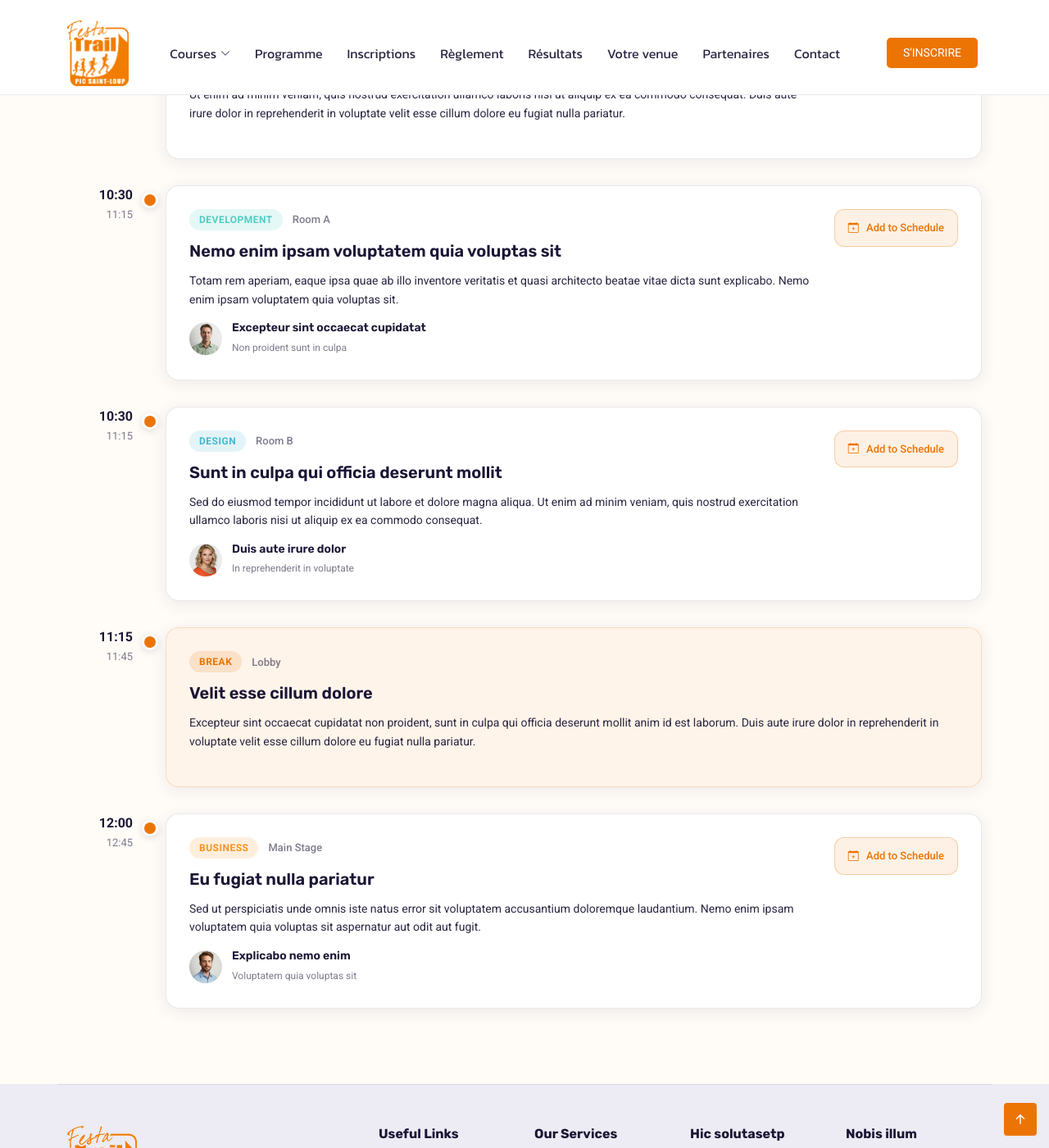
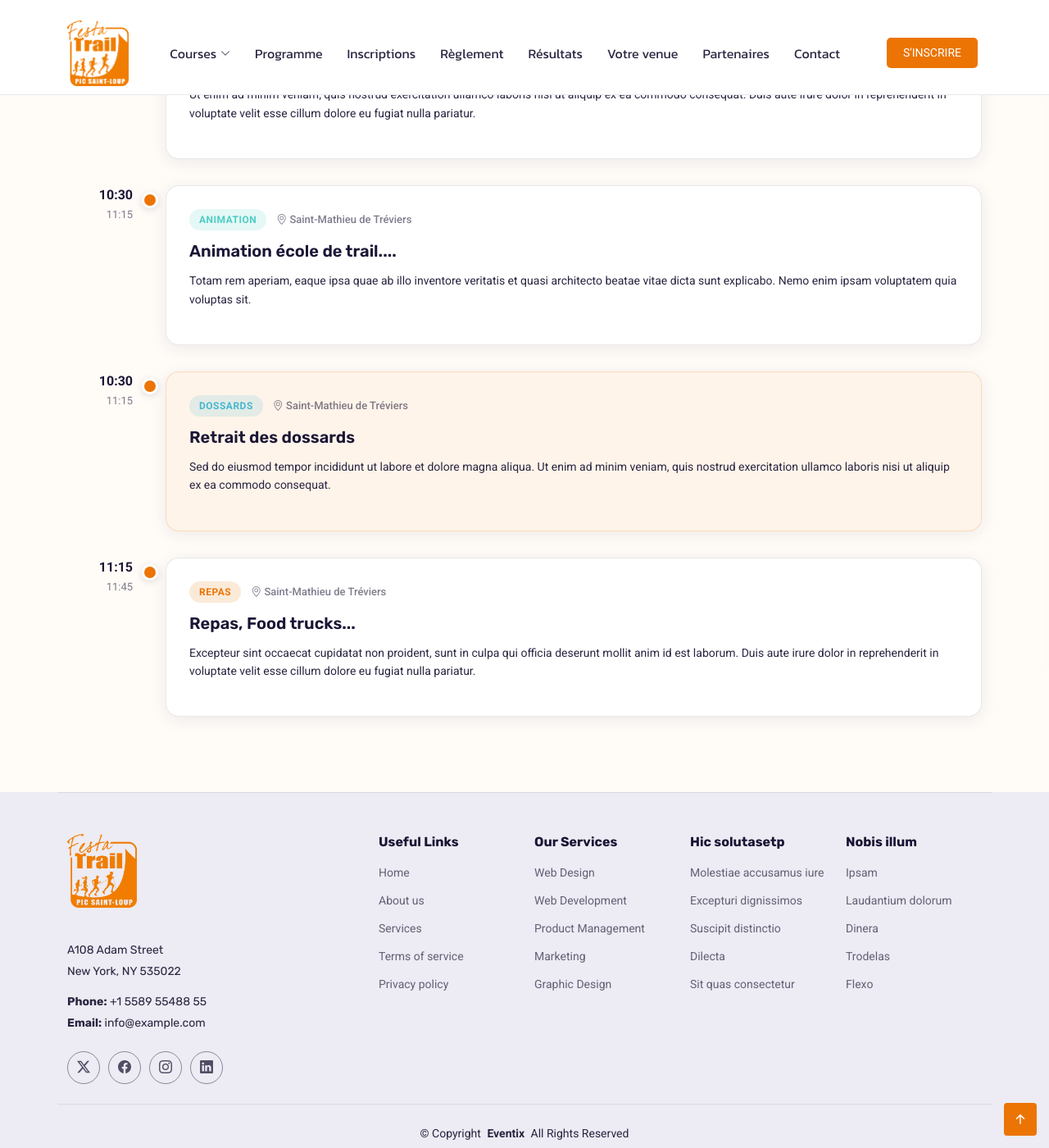
Before and after one commit to festatrail/festatrail.github.io, a Jekyll site: the page built from pages/programme.html, in a window 1280 px wide and 1400 px high, scrolled down 458 px. Shown: the whole window at 82% size. Built offline with Jekyll 4.4.1, drawn with Linux system fonts in a browser that asks for light colours; some of the changed text lies outside the part shown.

Commit message:
poc - programme

```diff
--- a/pages/programme.html
+++ b/pages/programme.html
@@ -23,13 +23,13 @@ permalink: /programme
         <div class="schedule-header">
           <ul class="nav nav-tabs" id="schedule-tabs" role="tablist">
             <li class="nav-item" role="presentation">
-              <button class="nav-link active" id="schedule-tab-1" data-bs-toggle="tab" data-bs-target="#schedule-tab-pane-1" type="button" role="tab" aria-controls="schedule-tab-pane-1" aria-selected="true">Oct 15<br>Monday</button>
+              <button class="nav-link active" id="schedule-tab-1" data-bs-toggle="tab" data-bs-target="#schedule-tab-pane-1" type="button" role="tab" aria-controls="schedule-tab-pane-1" aria-selected="true">Vendredi<br>15/05/2026</button>
             </li>
             <li class="nav-item" role="presentation">
-              <button class="nav-link" id="schedule-tab-2" data-bs-toggle="tab" data-bs-target="#schedule-tab-pane-2" type="button" role="tab" aria-controls="schedule-tab-pane-2" aria-selected="false">Oct 16<br>Tuesday</button>
+              <button class="nav-link" id="schedule-tab-2" data-bs-toggle="tab" data-bs-target="#schedule-tab-pane-2" type="button" role="tab" aria-controls="schedule-tab-pane-2" aria-selected="false">Samedi<br>16/05/2026</button>
             </li>
             <li class="nav-item" role="presentation">
-              <button class="nav-link" id="schedule-tab-3" data-bs-toggle="tab" data-bs-target="#schedule-tab-pane-3" type="button" role="tab" aria-controls="schedule-tab-pane-3" aria-selected="false">Oct 17<br>Wednesday</button>
+              <button class="nav-link" id="schedule-tab-3" data-bs-toggle="tab" data-bs-target="#schedule-tab-pane-3" type="button" role="tab" aria-controls="schedule-tab-pane-3" aria-selected="false">Dimanche<br>17/05/2026</button>
             </li>
           </ul>
         </div>
@@ -43,22 +43,16 @@ permalink: /programme
                 <div class="session-block">
                   <div class="session-time">
                     <span class="start">9:00</span>
-                    <span class="end">10:00</span>
                   </div>
                   <div class="session-card">
                     <div class="session-info">
                       <div class="session-meta">
-                        <span class="track keynote">Keynote</span>
-                        <span class="room">Main Stage</span>
+                        <span class="track business">Course</span>
+                        <span class="room"><i class="bi bi-geo-alt"></i> Brissac</span>
                       </div>
-                      <h3 class="session-title">Sed ut perspiciatis unde omnis iste natus error</h3>
+                      <h3 class="session-title">Départ de la course .....</h3>
                       <p class="session-description">Ut enim ad minim veniam, quis nostrud exercitation ullamco laboris nisi ut aliquip ex ea commodo consequat. Duis aute irure dolor in reprehenderit in voluptate velit esse cillum dolore eu fugiat nulla pariatur.</p>
-
                     </div>
-                    <button class="add-to-schedule">
-                      <i class="bi bi-calendar-plus"></i>
-                      Add to Schedule
-                    </button>
                   </div>
                 </div><!-- End Session Block -->
 
@@ -70,25 +64,14 @@ permalink: /programme
                   <div class="session-card">
                     <div class="session-info">
                       <div class="session-meta">
-                        <span class="track development">Development</span>
-                        <span class="room">Room A</span>
+                        <span class="track development">Animation</span>
+                        <span class="room"><i class="bi bi-geo-alt"></i> Saint-Mathieu de Tréviers</span>
                       </div>
-                      <h3 class="session-title">Nemo enim ipsam voluptatem quia voluptas sit</h3>
+                      <h3 class="session-title">Animation école de trail....</h3>
                       <p class="session-description">Totam rem aperiam, eaque ipsa quae ab illo inventore veritatis et quasi architecto beatae vitae dicta sunt explicabo. Nemo enim ipsam voluptatem quia voluptas sit.</p>
-                      <p>
-                      </p>
-                      <div class="race-info">
-                        <img src="assets/img/person/person-m-6.webp" alt="Speaker" class="race-avatar img-fluid">
-                        <div class="race-details">
-                          <h4 class="race-name">Excepteur sint occaecat cupidatat</h4>
-                          <span class="race-role">Non proident sunt in culpa</span>
-                        </div>
-                      </div>
+
                     </div>
-                    <button class="add-to-schedule">
-                      <i class="bi bi-calendar-plus"></i>
-                      Add to Schedule
-                    </button>
+
                   </div>
                 </div><!-- End Session Block -->
 
@@ -97,26 +80,17 @@ permalink: /programme
                     <span class="start">10:30</span>
                     <span class="end">11:15</span>
                   </div>
-                  <div class="session-card">
+                  <div class="session-card break-card">
                     <div class="session-info">
                       <div class="session-meta">
-                        <span class="track design">Design</span>
-                        <span class="room">Room B</span>
+                        <span class="track design">Dossards</span>
+                        <span class="room"><i class="bi bi-geo-alt"></i> Saint-Mathieu de Tréviers</span>
                       </div>
-                      <h3 class="session-title">Sunt in culpa qui officia deserunt mollit</h3>
+                      <h3 class="session-title">Retrait des dossards</h3>
                       <p class="session-description">Sed do eiusmod tempor incididunt ut labore et dolore magna aliqua. Ut enim ad minim veniam, quis nostrud exercitation ullamco laboris nisi ut aliquip ex ea commodo consequat.</p>
-                      <div class="race-info">
-                        <img src="assets/img/person/person-f-5.webp" alt="Speaker" class="race-avatar img-fluid">
-                        <div class="race-details">
-                          <h4 class="race-name">Duis aute irure dolor</h4>
-                          <span class="race-role">In reprehenderit in voluptate</span>
-                        </div>
-                      </div>
+
                     </div>
-                    <button class="add-to-schedule">
-                      <i class="bi bi-calendar-plus"></i>
-                      Add to Schedule
-                    </button>
+
                   </div>
                 </div><!-- End Session Block -->
 
@@ -125,43 +99,15 @@ permalink: /programme
                     <span class="start">11:15</span>
                     <span class="end">11:45</span>
                   </div>
-                  <div class="session-card break-card">
-                    <div class="session-info">
-                      <div class="session-meta">
-                        <span class="track break">Break</span>
-                        <span class="room">Lobby</span>
-                      </div>
-                      <h3 class="session-title">Velit esse cillum dolore</h3>
-                      <p class="session-description">Excepteur sint occaecat cupidatat non proident, sunt in culpa qui officia deserunt mollit anim id est laborum. Duis aute irure dolor in reprehenderit in voluptate velit esse cillum dolore eu fugiat nulla pariatur.</p>
-                    </div>
-                  </div>
-                </div><!-- End Session Block -->
-
-                <div class="session-block">
-                  <div class="session-time">
-                    <span class="start">12:00</span>
-                    <span class="end">12:45</span>
-                  </div>
                   <div class="session-card">
                     <div class="session-info">
                       <div class="session-meta">
-                        <span class="track business">Business</span>
-                        <span class="room">Main Stage</span>
+                        <span class="track break">Repas</span>
+                        <span class="room"><i class="bi bi-geo-alt"></i> Saint-Mathieu de Tréviers</span>
                       </div>
-                      <h3 class="session-title">Eu fugiat nulla pariatur</h3>
-                      <p class="session-description">Sed ut perspiciatis unde omnis iste natus error sit voluptatem accusantium doloremque laudantium. Nemo enim ipsam voluptatem quia voluptas sit aspernatur aut odit aut fugit.</p>
-                      <div class="race-info">
-                        <img src="assets/img/person/person-m-7.webp" alt="Speaker" class="race-avatar img-fluid">
-                        <div class="race-details">
-                          <h4 class="race-name">Explicabo nemo enim</h4>
-                          <span class="race-role">Voluptatem quia voluptas sit</span>
-                        </div>
-                      </div>
+                      <h3 class="session-title">Repas, Food trucks...</h3>
+                      <p class="session-description">Excepteur sint occaecat cupidatat non proident, sunt in culpa qui officia deserunt mollit anim id est laborum. Duis aute irure dolor in reprehenderit in voluptate velit esse cillum dolore eu fugiat nulla pariatur.</p>
                     </div>
-                    <button class="add-to-schedule">
-                      <i class="bi bi-calendar-plus"></i>
-                      Add to Schedule
-                    </button>
                   </div>
                 </div><!-- End Session Block -->
 
```
